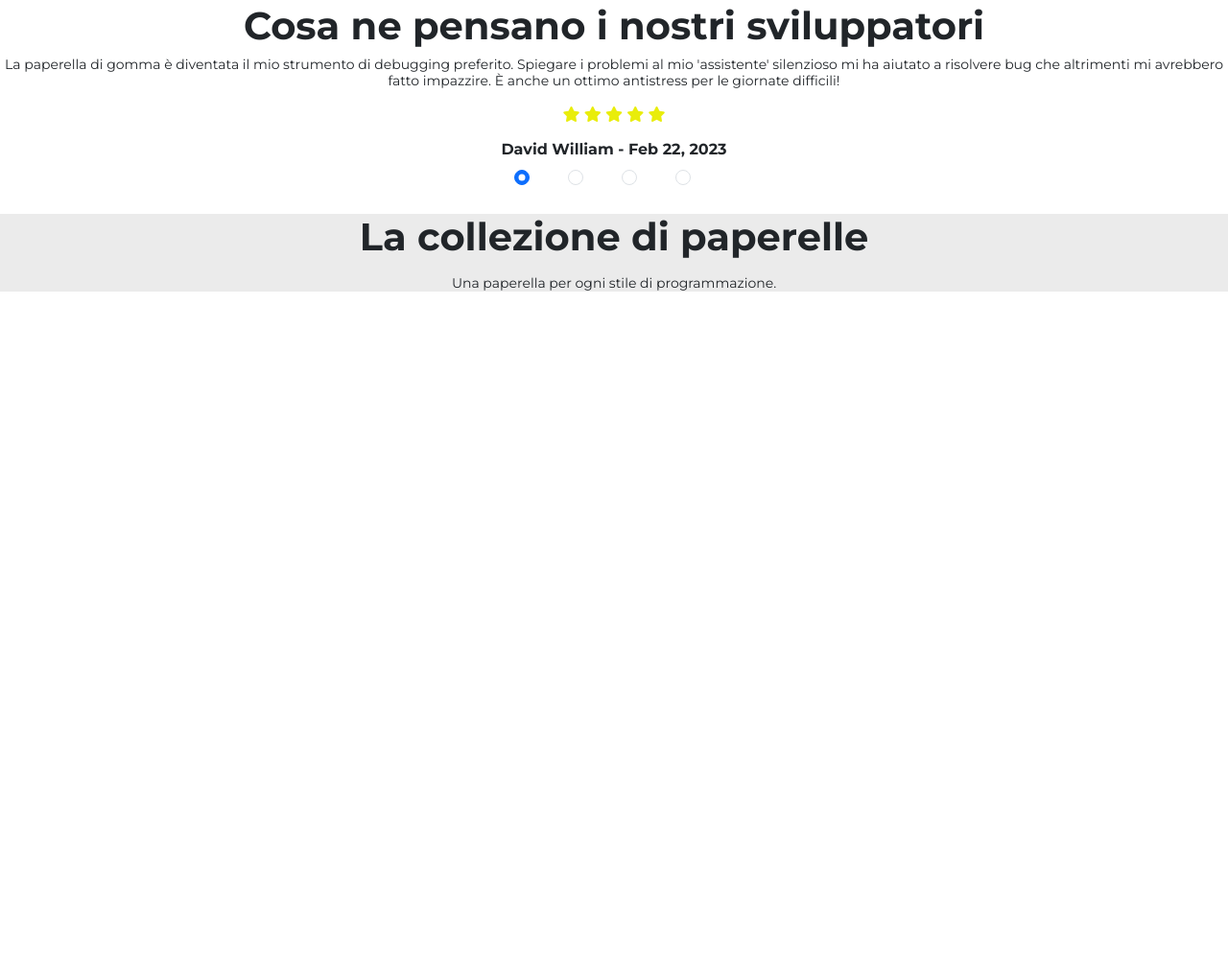
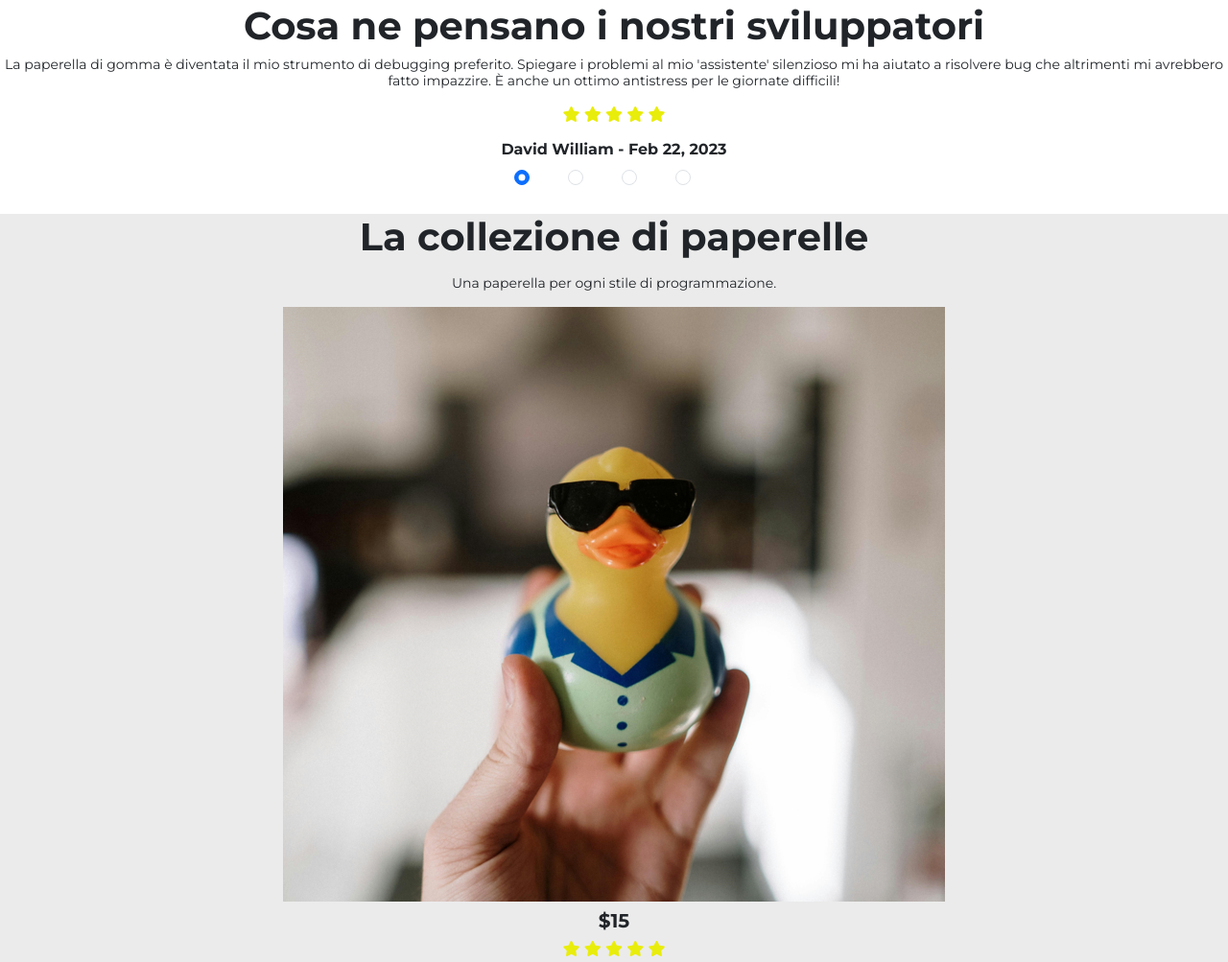
Before and after one commit to SalvatoreGiacomazzo16/landing-page-product, a plain HTML site: page index.html in a window 1280 px wide. Shown: the part 2292-3295 px from the top of the page at 96% size. Before the commit the page ends 2612 px from the top, so only its background shows below. Drawn offline with nearby package versions, Linux system fonts and the light colour scheme.

Commit message:
collection section finished

```diff
--- a/script.js
+++ b/script.js
@@ -46,3 +46,24 @@ const duckCollection = [
         price: '$69'
     }
 ]
+
+const productContainer = document.getElementById("product-container");
+
+duckCollection.forEach(product => {
+    const section = document.createElement("div");
+    section.className = "text-center mb-4";
+
+    section.innerHTML = `
+        <img src="${product.img}" alt="prodotto" class="img-fluid mb-2">
+        <h5 class="fw-bold">${product.price}</h5>
+        <div class="stars text-center mt-2">
+            <i class="fa-solid fa-star"></i>
+            <i class="fa-solid fa-star"></i>
+            <i class="fa-solid fa-star"></i>
+            <i class="fa-solid fa-star"></i>
+            <i class="fa-solid fa-star"></i>
+        </div>
+    `;
+
+    productContainer.appendChild(section);
+});
```
Also changed, not shown: index.html (+0 -7 lines).
